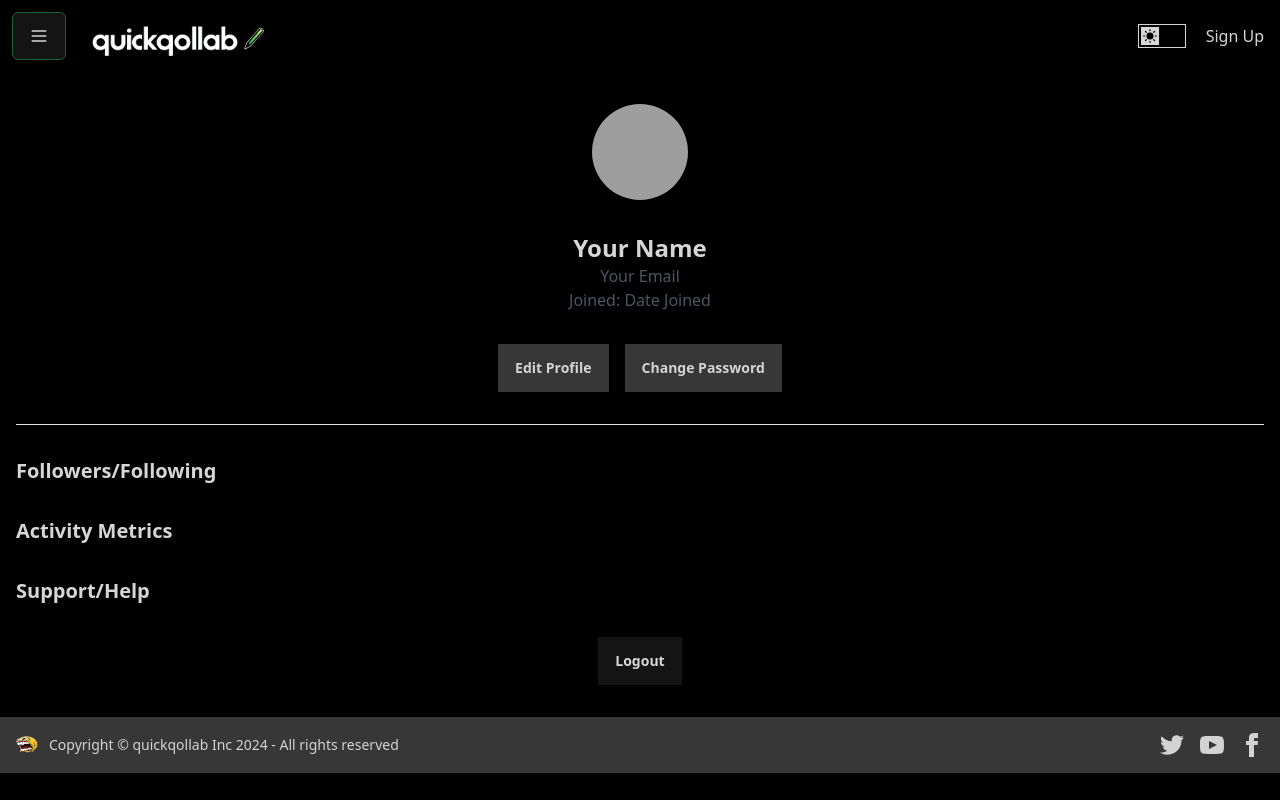
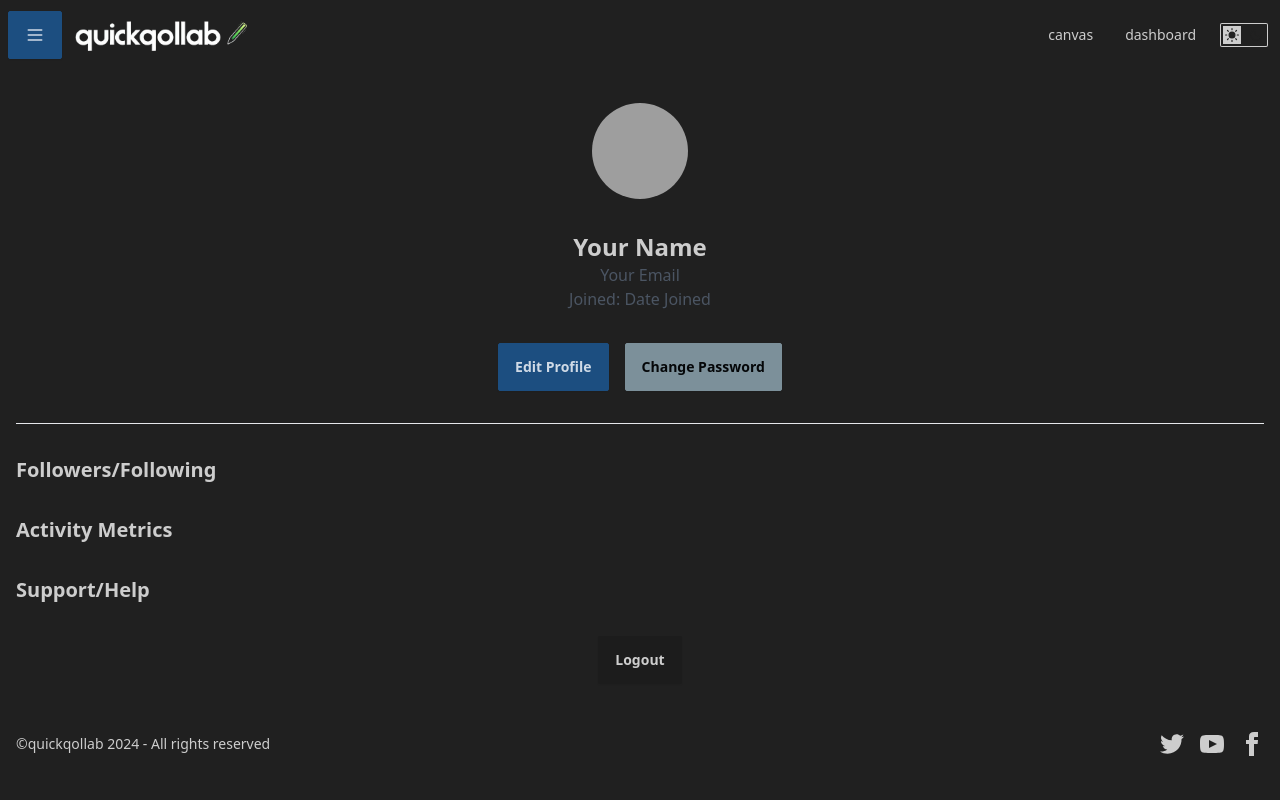
Before and after one commit to ryanshz/quickqollab, a React (Create React App) app: page /profile in a window 1280 px wide. Built offline with nearby package versions, Linux system fonts and the light colour scheme; grey boxes are pictures that could not be loaded.

Commit message:
fixed react bug causing launch issues, remade navbar/footer, changed tailwind themes

```diff
--- a/src/components/ui/Footer.jsx
+++ b/src/components/ui/Footer.jsx
@@ -1,15 +1,14 @@
 import React from 'react';
-import letsgo from '../../assets/footer/letsgo.png';
+import { Link } from 'react-router-dom';
 
 const Footer = () => {
 	return (
-		<footer className='footer items-center p-4 bg-neutral text-neutral-content'>
+		<footer className='footer items-center p-4'>
 			<aside className='items-center grid-flow-col'>
-				<img src={letsgo} alt='lets go' width={25} />
-				<p>Copyright &copy; quickqollab Inc 2024 - All rights reserved</p>
+				<p>&copy;quickqollab 2024 - All rights reserved</p>
 			</aside>
 			<nav className='grid-flow-col gap-4 md:place-self-center md:justify-self-end'>
-				<a>
+				<Link to='/'>
 					<svg
 						xmlns='http://www.w3.org/2000/svg'
 						width='24'
@@ -18,8 +17,8 @@ const Footer = () => {
 						className='fill-current'>
 						<path d='M24 4.557c-.883.392-1.832.656-2.828.775 1.017-.609 1.798-1.574 2.165-2.724-.951.564-2.005.974-3.127 1.195-.897-.957-2.178-1.555-3.594-1.555-3.179 0-5.515 2.966-4.797 6.045-4.091-.205-7.719-2.165-10.148-5.144-1.29 2.213-.669 5.108 1.523 6.574-.806-.026-1.566-.247-2.229-.616-.054 2.281 1.581 4.415 3.949 4.89-.693.188-1.452.232-2.224.084.626 1.956 2.444 3.379 4.6 3.419-2.07 1.623-4.678 2.348-7.29 2.04 2.179 1.397 4.768 2.212 7.548 2.212 9.142 0 14.307-7.721 13.995-14.646.962-.695 1.797-1.562 2.457-2.549z'></path>
 					</svg>
-				</a>
-				<a>
+				</Link>
+				<Link to='/'>
 					<svg
 						xmlns='http://www.w3.org/2000/svg'
 						width='24'
@@ -28,8 +27,8 @@ const Footer = () => {
 						className='fill-current'>
 						<path d='M19.615 3.184c-3.604-.246-11.631-.245-15.23 0-3.897.266-4.356 2.62-4.385 8.816.029 6.185.484 8.549 4.385 8.816 3.6.245 11.626.246 15.23 0 3.897-.266 4.356-2.62 4.385-8.816-.029-6.185-.484-8.549-4.385-8.816zm-10.615 12.816v-8l8 3.993-8 4.007z'></path>
 					</svg>
-				</a>
-				<a>
+				</Link>
+				<Link to='/'>
 					<svg
 						xmlns='http://www.w3.org/2000/svg'
 						width='24'
@@ -38,7 +37,7 @@ const Footer = () => {
 						className='fill-current'>
 						<path d='M9 8h-3v4h3v12h5v-12h3.642l.358-4h-4v-1.667c0-.955.192-1.333 1.115-1.333h2.885v-5h-3.808c-3.596 0-5.192 1.583-5.192 4.615v3.385z'></path>
 					</svg>
-				</a>
+				</Link>
 			</nav>
 		</footer>
 	);
--- a/src/components/ui/Navbar.jsx
+++ b/src/components/ui/Navbar.jsx
@@ -4,92 +4,42 @@ import logo from '../../assets/logo.png';
 
 const Navbar = () => {
 	return (
-		<header className='sticky top-0 left-0 z-50'>
-			<div class='navbar bg-base-100 '>
-				<div class='flex-none'>
-					<details class='dropdown'>
-						<summary class='m-1 btn border-green-800 rounded-md'>
-							<svg
-								xmlns='http://www.w3.org/2000/svg'
-								fill='none'
-								viewBox='0 0 24 24'
-								class='inline-block w-5 h-5 stroke-current'>
-								<path
-									stroke-linecap='round'
-									stroke-linejoin='round'
-									stroke-width='2'
-									d='M4 6h16M4 12h16M4 18h16'></path>
-							</svg>
-						</summary>
-						<ul class='p-2 shadow menu dropdown-content z-[1] bg-base-100 rounded-md w-52'>
-							<li>
-								<Link to='/' className='text-white pr-4'>
-									Home
-								</Link>
-							</li>
-							<li>
-								<Link to='/canvas' className='text-white'>
-									Canvas
-								</Link>
-							</li>
-
-							<li>
-								<Link to='/dashboard' className='text-white'>
-									Dashboard
-								</Link>
-							</li>
+		<nav className="navbar">
+			<section className='flex-none'>
+				<div className="drawer">
+					<input id="my-drawer" type="checkbox" className="drawer-toggle" />
+					<div className="drawer-content">
+						<label htmlFor="my-drawer" className="btn btn-primary drawer-button">
+							<svg xmlns="http://www.w3.org/2000/svg" fill="none" viewBox="0 0 24 24" className="inline-block w-5 h-5 stroke-current"><path strokeLinecap="round" strokeLinejoin="round" strokeWidth="2" d="M4 6h16M4 12h16M4 18h16"></path></svg>
+						</label>
+					</div>
+					<div className="drawer-side">
+						<label htmlFor="my-drawer" aria-label="close sidebar" className="drawer-overlay"></label>
+						<ul className="menu p-4 w-80 min-h-full bg-primary">
+							<li><Link to="/">Profile</Link></li>
+							<li><Link to="/">Customize</Link></li>
+							<li><Link to="/">Settings</Link></li>
 						</ul>
-					</details>
+					</div>
 				</div>
-				<div class='flex-1'>
-					<a class='btn btn-ghost text-xl' href='/'>
-						<img class='w-48' src={logo} alt='logo' />
-					</a>
-				</div>
-				<label class='cursor-pointer grid place-items-center pr-5'>
-					<input
-						type='checkbox'
-						value='cupcake'
-						class='toggle theme-controller bg-base-content row-start-1 col-start-1 col-span-2'
-					/>
-					<svg
-						class='col-start-1 row-start-1 stroke-base-100 fill-base-100'
-						xmlns='http://www.w3.org/2000/svg'
-						width='14'
-						height='14'
-						viewBox='0 0 24 24'
-						fill='none'
-						stroke='currentColor'
-						stroke-width='2'
-						stroke-linecap='round'
-						stroke-linejoin='round'>
-						<circle cx='12' cy='12' r='5' />
-						<path d='M12 1v2M12 21v2M4.2 4.2l1.4 1.4M18.4 18.4l1.4 1.4M1 12h2M21 12h2M4.2 19.8l1.4-1.4M18.4 5.6l1.4-1.4' />
-					</svg>
-					<svg
-						class='col-start-2 row-start-1 stroke-base-100 fill-base-100'
-						xmlns='http://www.w3.org/2000/svg'
-						width='14'
-						height='14'
-						viewBox='0 0 24 24'
-						fill='none'
-						stroke='currentColor'
-						stroke-width='2'
-						stroke-linecap='round'
-						stroke-linejoin='round'>
-						<path d='M21 12.79A9 9 0 1 1 11.21 3 7 7 0 0 0 21 12.79z'></path>
-					</svg>
+			</section>
+			<section className="flex-1">
+				<Link to='/' className="mb-1 pl-2">
+					<img src={logo} alt="logo" className="w-48" />
+				</Link>
+			</section>
+			<section className="flex-none">
+				<ul className="menu menu-horizontal px-1">
+					<li><Link to='/canvas/'>canvas</Link></li>
+					<li><Link to='/dashboard/'>dashboard</Link></li>
+				</ul>
+				<label className="cursor-pointer grid place-items-center px-1">
+					<input type="checkbox" value="corporate" className="toggle theme-controller bg-base-content row-start-1 col-start-1 col-span-2" />
+					<svg className="col-start-1 row-start-1 stroke-base-100 fill-base-100" xmlns="http://www.w3.org/2000/svg" width="14" height="14" viewBox="0 0 24 24" fill="none" stroke="currentColor" strokeWidth="2" strokeLinecap="round" strokeLinejoin="round"><circle cx="12" cy="12" r="5" /><path d="M12 1v2M12 21v2M4.2 4.2l1.4 1.4M18.4 18.4l1.4 1.4M1 12h2M21 12h2M4.2 19.8l1.4-1.4M18.4 5.6l1.4-1.4" /></svg>
+					<svg className="col-start-2 row-start-1 stroke-base-100 fill-base-100" xmlns="http://www.w3.org/2000/svg" width="14" height="14" viewBox="0 0 24 24" fill="none" stroke="currentColor" strokeWidth="2" strokeLinecap="round" strokeLinejoin="round"><path d="M21 12.79A9 9 0 1 1 11.21 3 7 7 0 0 0 21 12.79z"></path></svg>
 				</label>
-				{/* <div class="avatar">
-				<div class="w-12 rounded-full">
-					<a href="{{ url_for('dashboard.dashboard')}}"><img src="static/template.jpg" /></a>
-				</div>
-			</div>  */}
-				<a href='/signup' class='pr-2'>
-					Sign Up
-				</a>
-			</div>
-		</header>
+			</section>
+		</nav>
 	);
 };
 
--- a/tailwind.config.js
+++ b/tailwind.config.js
@@ -2,7 +2,7 @@
 module.exports = {
 	content: ['./src/**/*.{html,js,jsx,tsx}'],
 	daisyui: {
-		themes: ['black', 'cupcake'],
+		themes: ['business', 'corporate'],
 	},
 	plugins: ['@tailwindcss/typography', require('daisyui')],
 };
```
Also changed, not shown: package.json (+6 -1 lines), setupProxy.js (added, +11 -0 lines), 1 other file (tests, documents, lock files or other folders).
